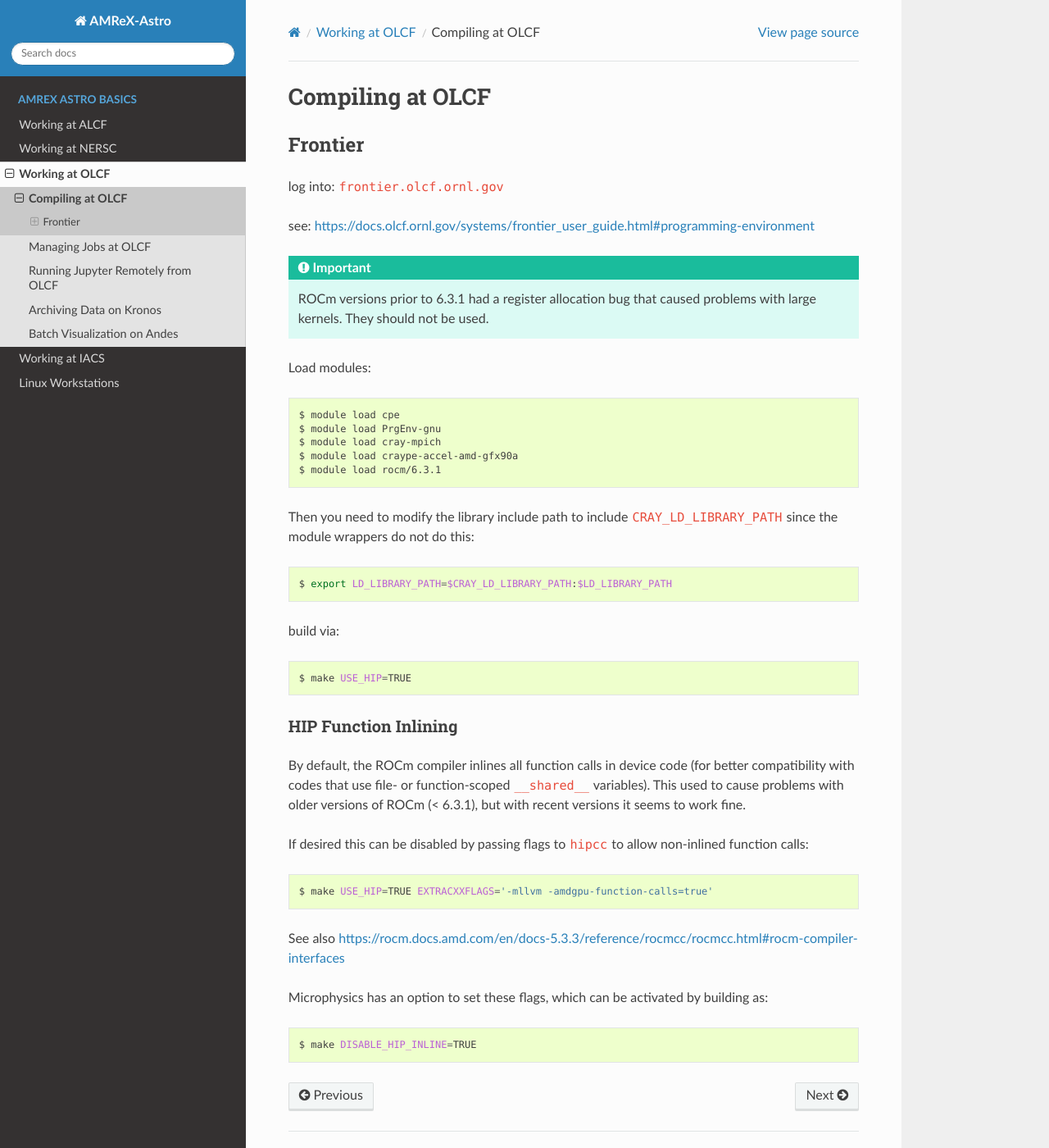
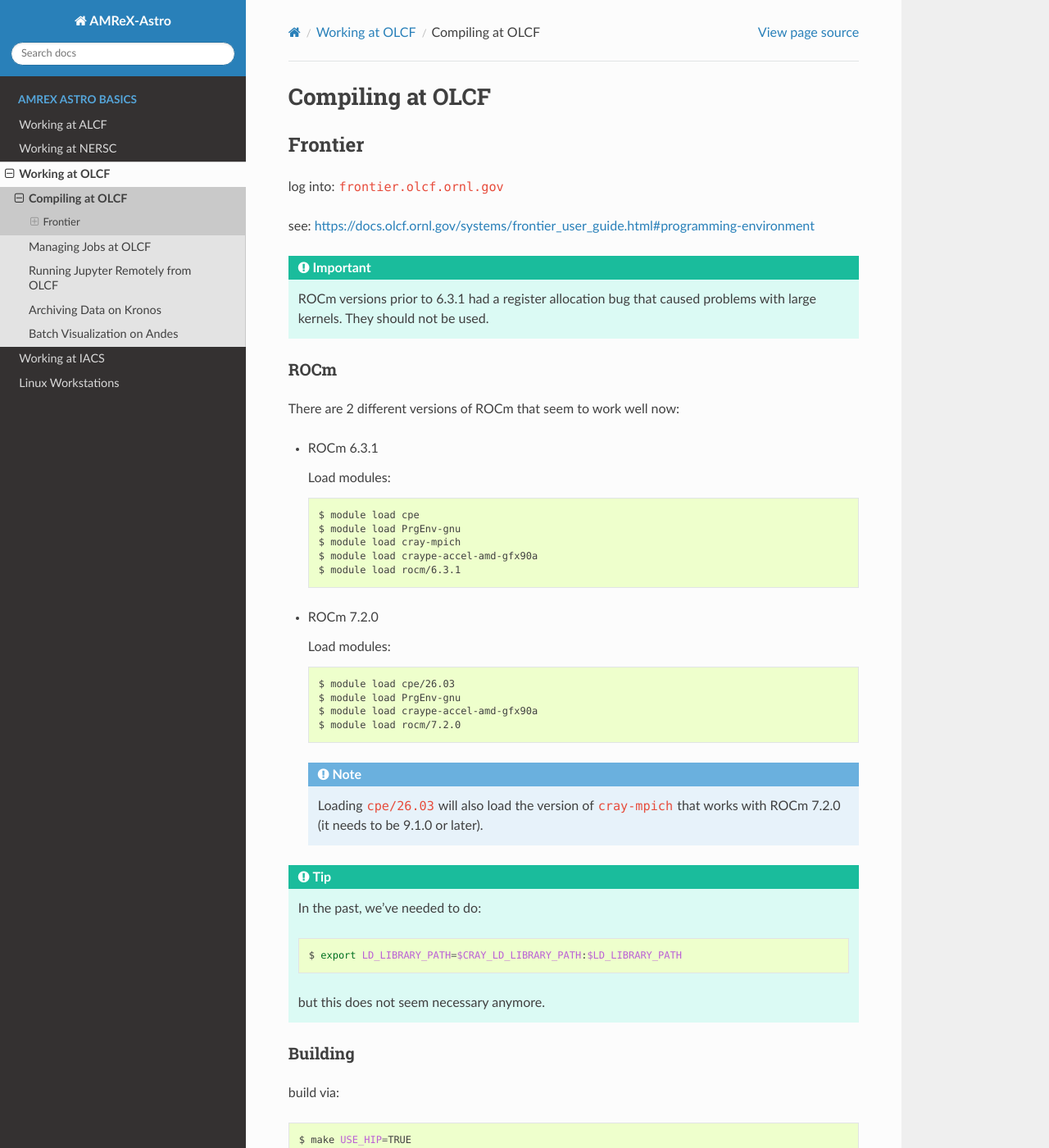
Before and after one commit to AMReX-Astro/workflow, a Sphinx documentation site: the page built from sphinx_docs/source/olcf-compilers.rst, in a window 1280 px wide and 1400 px high. Shown: the whole window at 82% size. Built offline with Sphinx 7.4.7 and the Read the Docs theme 3.1.0, drawn with Linux system fonts in a browser that asks for light colours.

Commit message:
update modules for OLCF

```diff
--- a/sphinx_docs/source/olcf-compilers.rst
+++ b/sphinx_docs/source/olcf-compilers.rst
@@ -15,22 +15,52 @@
    ROCm versions prior to 6.3.1 had a register allocation bug that caused problems
    with large kernels.  They should not be used.
 
-Load modules:
+ROCm
+^^^^
 
-.. prompt:: bash
+There are 2 different versions of ROCm that seem to work well now:
 
-   module load cpe
-   module load PrgEnv-gnu
-   module load cray-mpich
-   module load craype-accel-amd-gfx90a
-   module load rocm/6.3.1
+* ROCm 6.3.1
 
-Then you need to modify the library include path to include ``CRAY_LD_LIBRARY_PATH``
-since the module wrappers do not do this:
+  Load modules:
 
-.. prompt:: bash
+  .. prompt:: bash
 
-   export LD_LIBRARY_PATH=$CRAY_LD_LIBRARY_PATH:$LD_LIBRARY_PATH
+     module load cpe
+     module load PrgEnv-gnu
+     module load cray-mpich
+     module load craype-accel-amd-gfx90a
+     module load rocm/6.3.1
+
+
+* ROCm 7.2.0
+
+  Load modules:
+
+  .. prompt:: bash
+
+     module load cpe/26.03
+     module load PrgEnv-gnu
+     module load craype-accel-amd-gfx90a
+     module load rocm/7.2.0
+
+  .. note::
+
+     Loading ``cpe/26.03`` will also load the version of ``cray-mpich`` that works with
+     ROCm 7.2.0 (it needs to be 9.1.0 or later).
+
+.. tip::
+
+   In the past, we've needed to do:
+
+   .. prompt:: bash
+
+      export LD_LIBRARY_PATH=$CRAY_LD_LIBRARY_PATH:$LD_LIBRARY_PATH
+
+   but this does not seem necessary anymore.
+
+Building
+^^^^^^^^
 
 build via:
 
```
